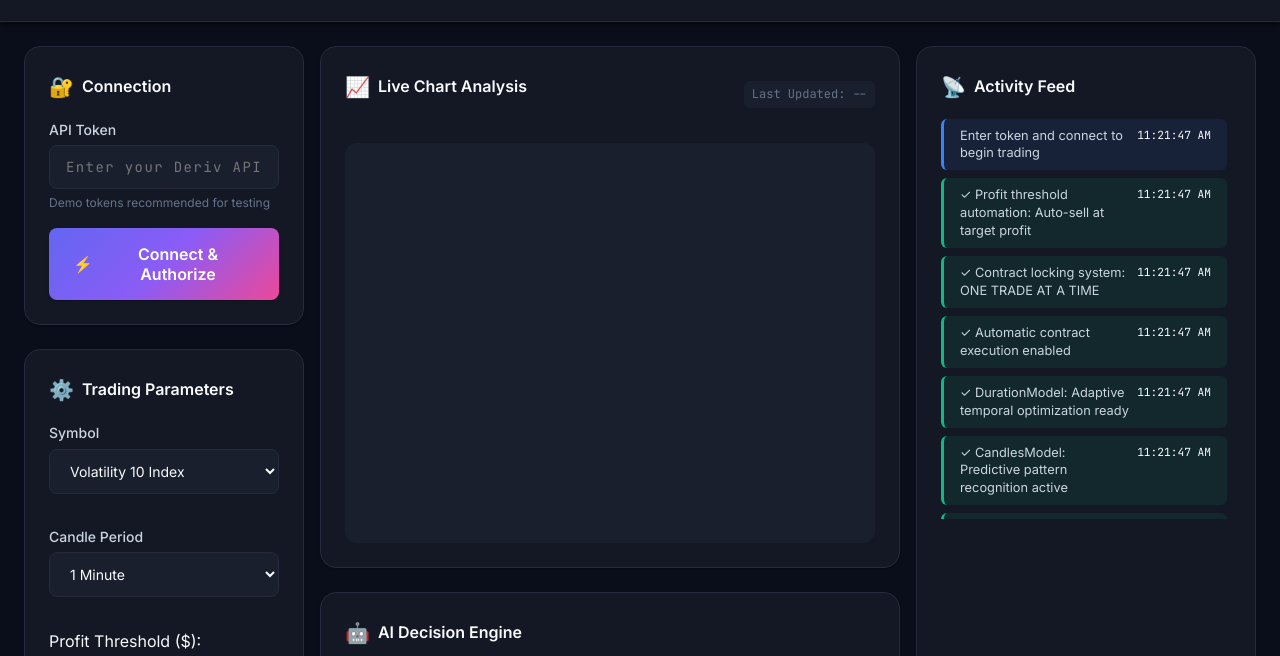
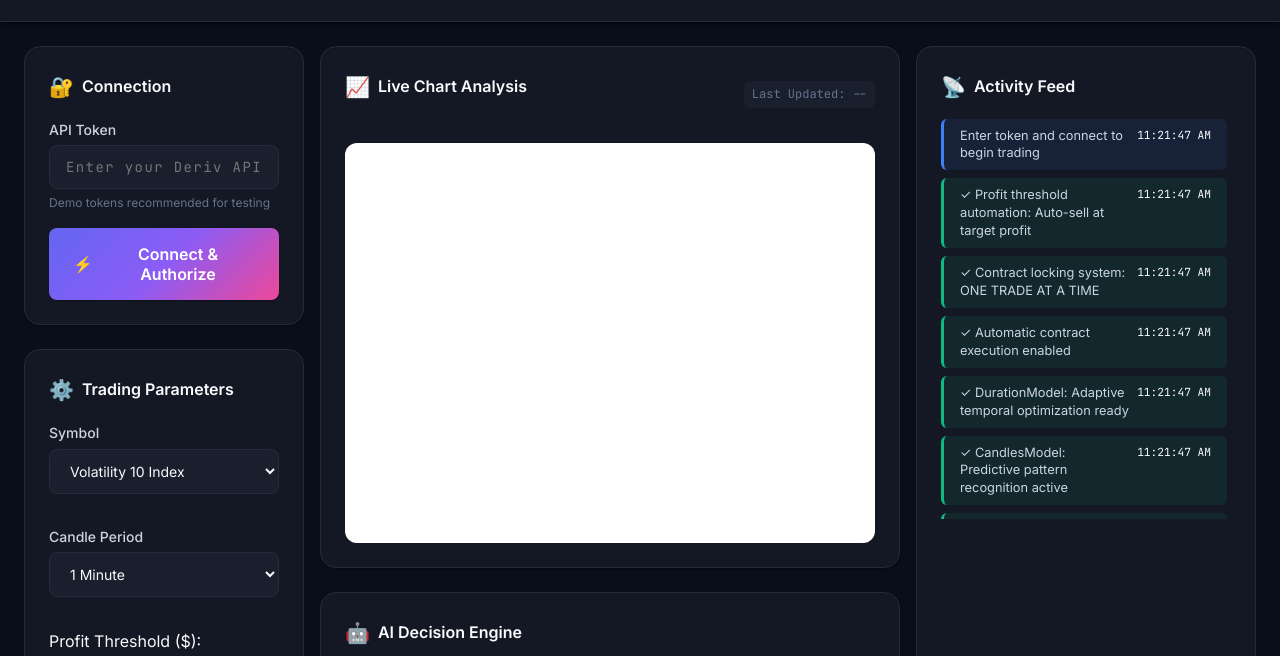
Before and after one commit to consolesell/4backup.mrt.bt, a plain HTML site: page index.html in a window 1280 px wide. Shown: the part 85-741 px from the top of the page. Drawn offline with nearby package versions, Linux system fonts and the light colour scheme.

Commit message:
Change chart background color to white

```diff
--- a/styles.css
+++ b/styles.css
@@ -645,7 +645,7 @@ body {
 .chart-container {
     position: relative;
     height: 450px;
-    background: var(--bg-tertiary);
+    background: #fff;
     border-radius: var(--radius-lg);
     padding: var(--spacing-md);
 }
```
